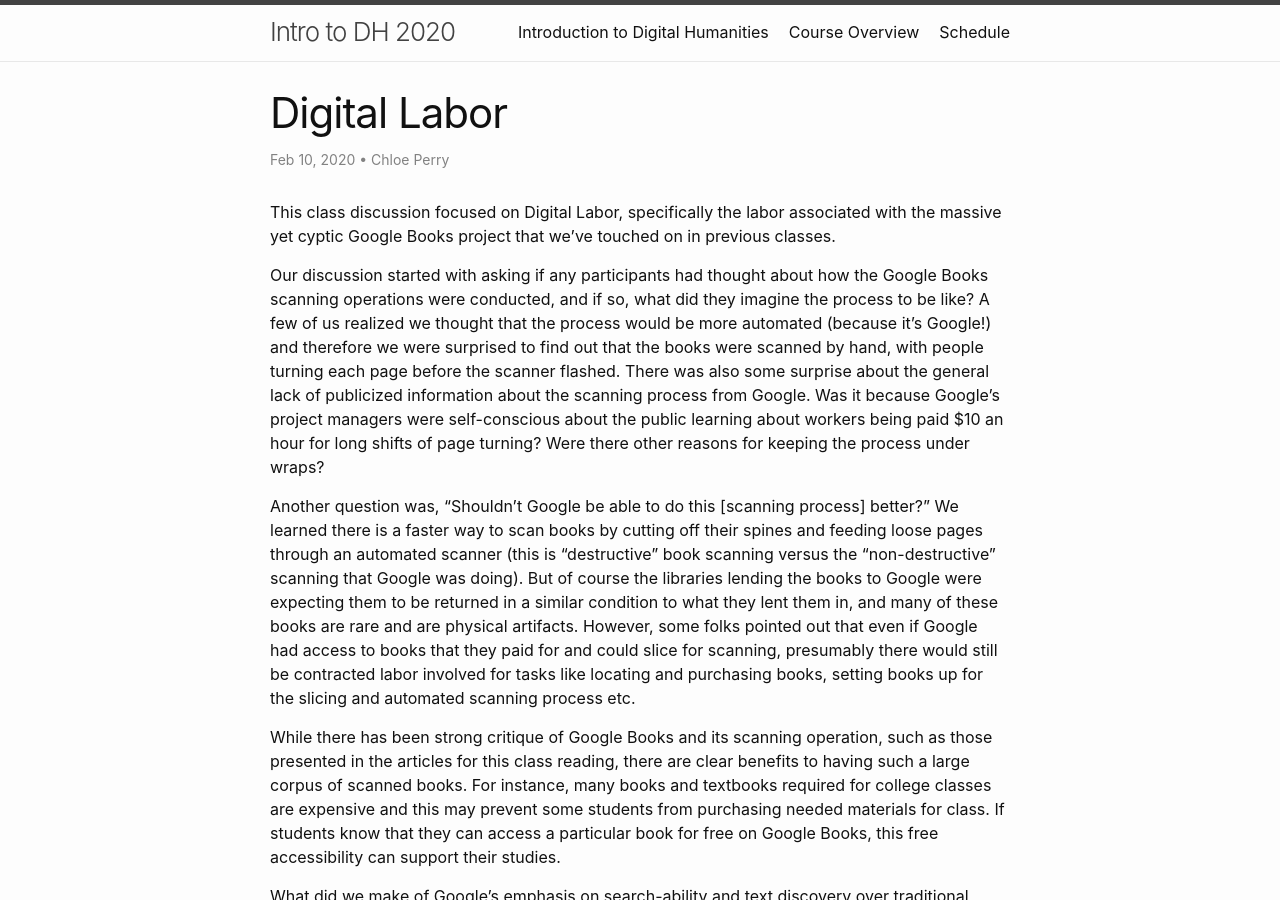
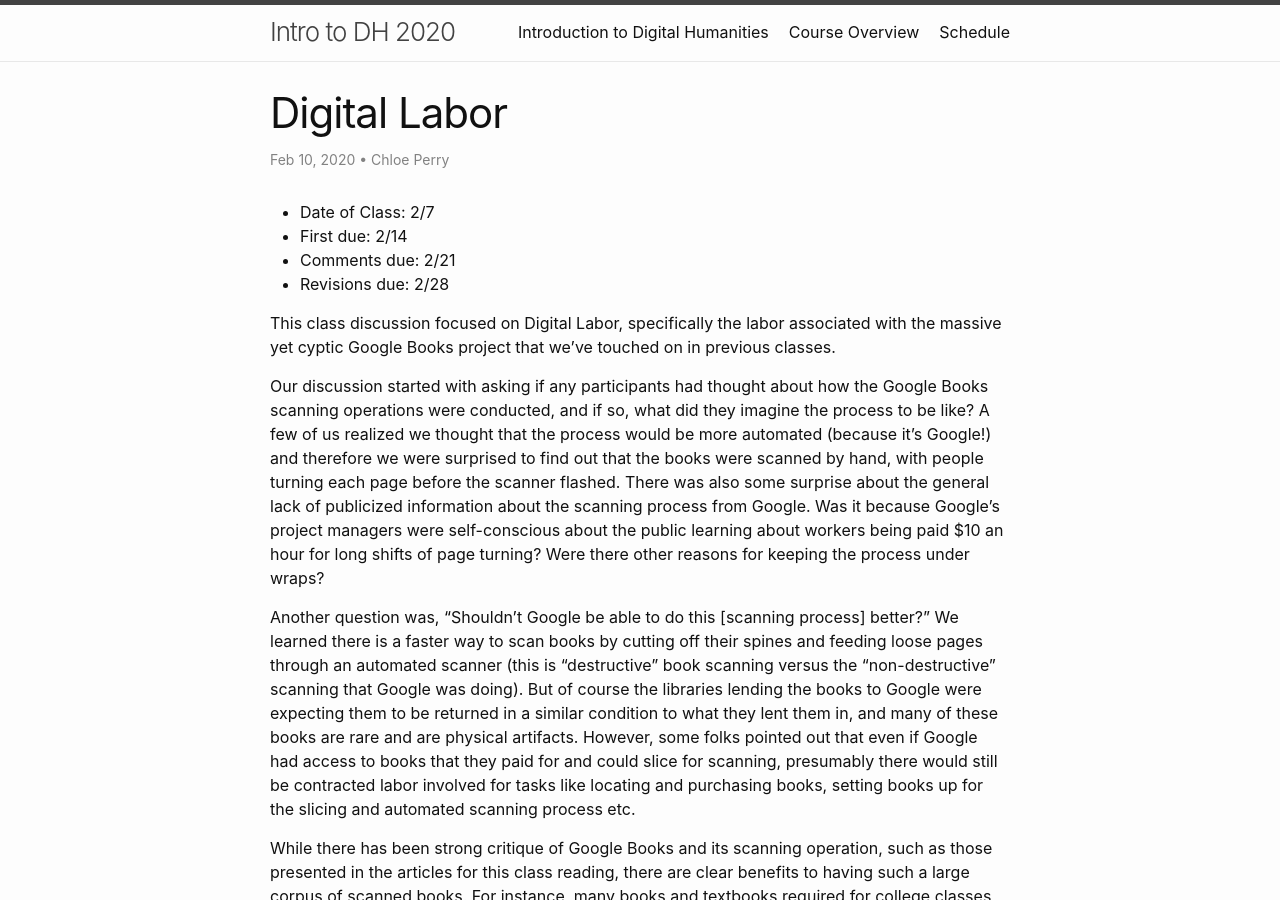
Before and after one commit to scottbot/IntroDH2020, a Jekyll site: the page built from _posts/2020-02-10-Digital-Labor.md, in a window 1280 px wide and 900 px high. Built offline with Jekyll 4.4.1, drawn with Linux system fonts in a browser that asks for light colours; a script that is not in the unit is left out.

Commit message:
Update 2020-02-10-Digital-Labor.md

```diff
--- a/_posts/2020-02-10-Digital-Labor.md
+++ b/_posts/2020-02-10-Digital-Labor.md
@@ -3,6 +3,10 @@ layout: post
 title: Digital Labor
 author: Chloe Perry
 ---
+- Date of Class: 2/7
+- First due: 2/14
+- Comments due: 2/21
+- Revisions due: 2/28
 
 This class discussion focused on Digital Labor, specifically the labor associated with the massive yet cyptic Google Books project that we've touched on in previous classes.
 
```
